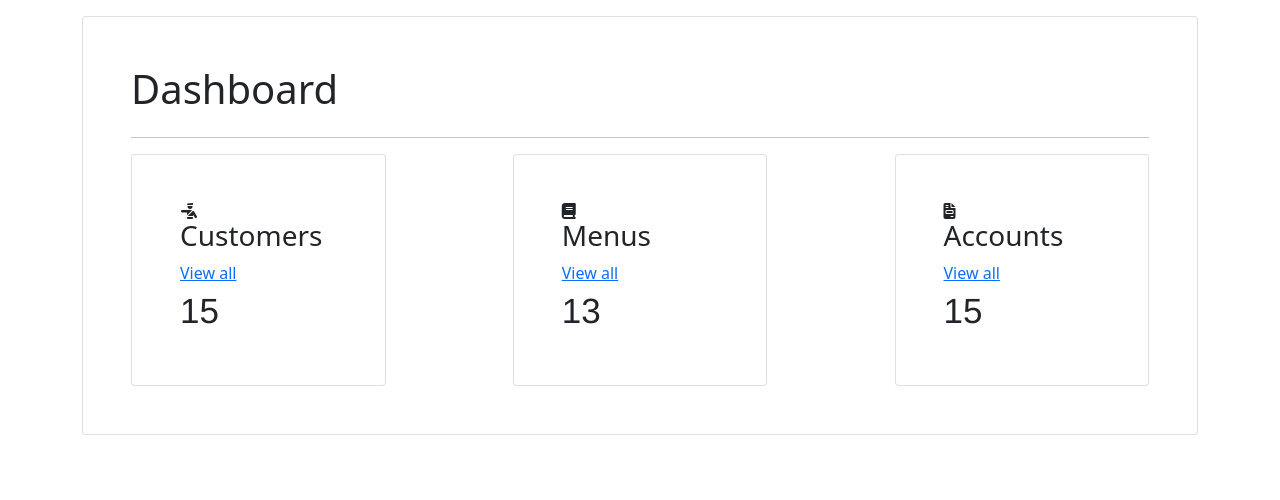
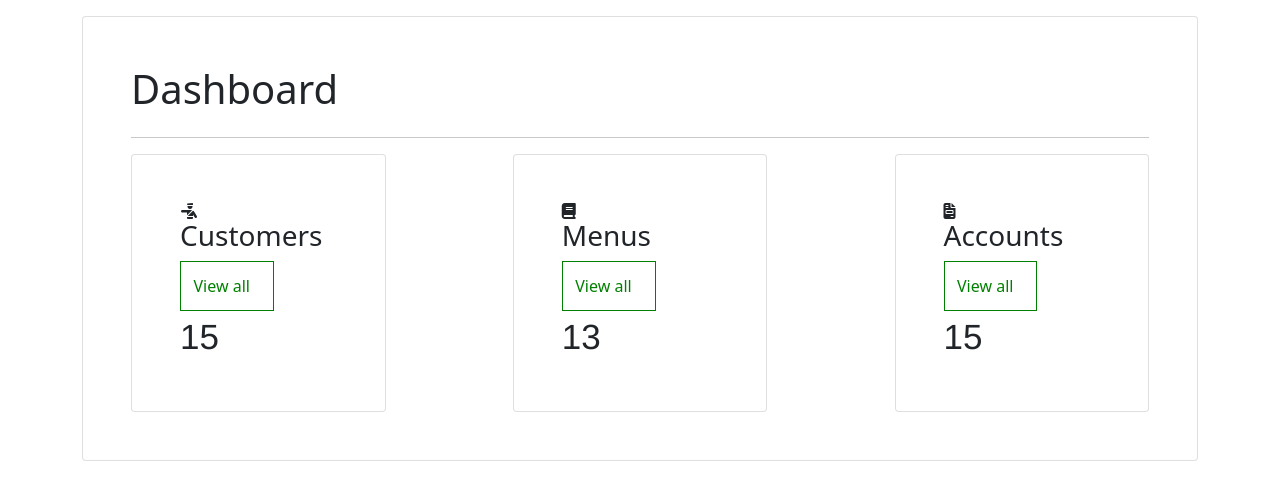
Before and after one commit to Nirbha1y/restro_menu_project, a Django app: page / in a window 1280 px wide. Shown: the part 56-556 px from the top of the page. Run offline with Django 4.2, Linux system fonts and the light colour scheme; data comes from the database, SQL or seed files in the repository; both versions use the stored data as it was after the commit.

Commit message:
pagenation

```diff
--- a/project_restro_menu/app_menus/views.py
+++ b/project_restro_menu/app_menus/views.py
@@ -2,13 +2,17 @@ from django.shortcuts import render, redirect
 from app_menus.forms import CategoryCreateForm,MenuCreateForm
 from app_menus.models import Menu, Category
 from django.contrib.auth.decorators import login_required
+from django.core.paginator import Paginator
 
 
 #Create your views here.
 @login_required(login_url = '/login/')
 def list_menu(request):
     menu_list =Menu.objects.all()
-    context = {  "data" : menu_list }
+    paginator = Paginator(menu_list, 4 ) # 4 data in one page
+    page_number = request.GET.get("page")
+    page_obj = paginator.get_page(page_number)
+    context = {  "page_obj" : page_obj }
     return render(request,'menus/list_menu.html',context)
 
 @login_required(login_url = '/login/')
--- a/project_restro_menu/project_restro_menu/settings.py
+++ b/project_restro_menu/project_restro_menu/settings.py
@@ -122,6 +122,8 @@ USE_TZ = True
 # https://docs.djangoproject.com/en/4.2/howto/static-files/
 
 STATIC_URL = 'static/'
+STATICFILES_DIRS = [os.path.join(BASE_DIR,'static')]
+
 
 # Default primary key field type
 # https://docs.djangoproject.com/en/4.2/ref/settings/#default-auto-field
--- /dev/null
+++ b/project_restro_menu/static/css/style.css
@@ -0,0 +1,31 @@
+.anchor {
+   text-decoration: none;
+   border : 1px solid green;
+   width: 60%;
+   height: 50px;
+   padding: 8%;
+   background-color: white;
+   color: green;
+   transition: ease-in-out;
+
+}
+
+.anchor:hover{
+
+    border: 1px solid white;
+    color: white;
+    background-color: green;
+    transition: 1s ease-in-out;
+    border-radius: 5%;
+    width: 70%;
+    padding: 12%;
+
+
+}
+
+.count {
+    position: relative;
+    z-index: 1;
+    font-size: 35px;
+    font-family: 'Franklin Gothic Medium', 'Arial Narrow', Arial, sans-serif;
+}
--- a/project_restro_menu/templates/dashboard.html
+++ b/project_restro_menu/templates/dashboard.html
@@ -1,4 +1,6 @@
 {% extends 'layouts/master.html' %}
+
+{% load static %}
 
 {% block title %}
 Restro | Dashboard
@@ -6,16 +8,7 @@ Restro | Dashboard
 
 {% block custom_css %}
 <link rel="stylesheet" href="https://cdnjs.cloudflare.com/ajax/libs/font-awesome/6.4.0/css/all.min.css" integrity="sha512-iecdLmaskl7CVkqkXNQ/ZH/XLlvWZOJyj7Yy7tcenmpD1ypASozpmT/E0iPtmFIB46ZmdtAc9eNBvH0H/ZpiBw==" crossorigin="anonymous" referrerpolicy="no-referrer" />
-
-<style>
-    .count {
-        position: relative;
-        z-index: 1;
-        font-size: 35px;
-        font-family: 'Franklin Gothic Medium', 'Arial Narrow', Arial, sans-serif;
-    }
-</style>
-
+<link rel="stylesheet" href="{% static 'css/style.css' %}">
 
 {% endblock %}
 
@@ -27,17 +20,17 @@ Restro | Dashboard
         <div class="d-flex flex-row justify-content-between">
             <div class="card p-5 w-25">
                 <i class="fa-sharp fa-solid fa-person-military-pointing"></i> <h3>Customers</h3>
-                <a href="{% url 'menu-list' %}">View all</a>
+                <a href="{% url 'menu-list' %}"class ="anchor">View all</a>
                 <span class="count">15</span>
             </div>
             <div class="card p-5 w-25">
                 <i class="fa-solid fa-book"></i></i> <h3>Menus</h3>
-                <a href="{% url 'menu-list' %}">View all</a>
+                <a href="{% url 'menu-list' %}"class ="anchor">View all</a>
                 <span class="count">{{ menu_total }} </span>
             </div>
             <div class="card p-5 w-25">
                 <i class="fa-solid fa-file-invoice"></i> <h3>Accounts</h3>
-                <a href="{% url 'menu-list' %}">View all</a>
+                <a href="{% url 'menu-list' %}"class="anchor"> View all </a>
                 <span class="count">15</span>
             </div>
         </div>
```
Also changed, not shown: project_restro_menu/templates/menus/list_menu.html (+18 -1 lines), project_restro_menu/db.sqlite3, project_restro_menu/static/js/script.js (added).
